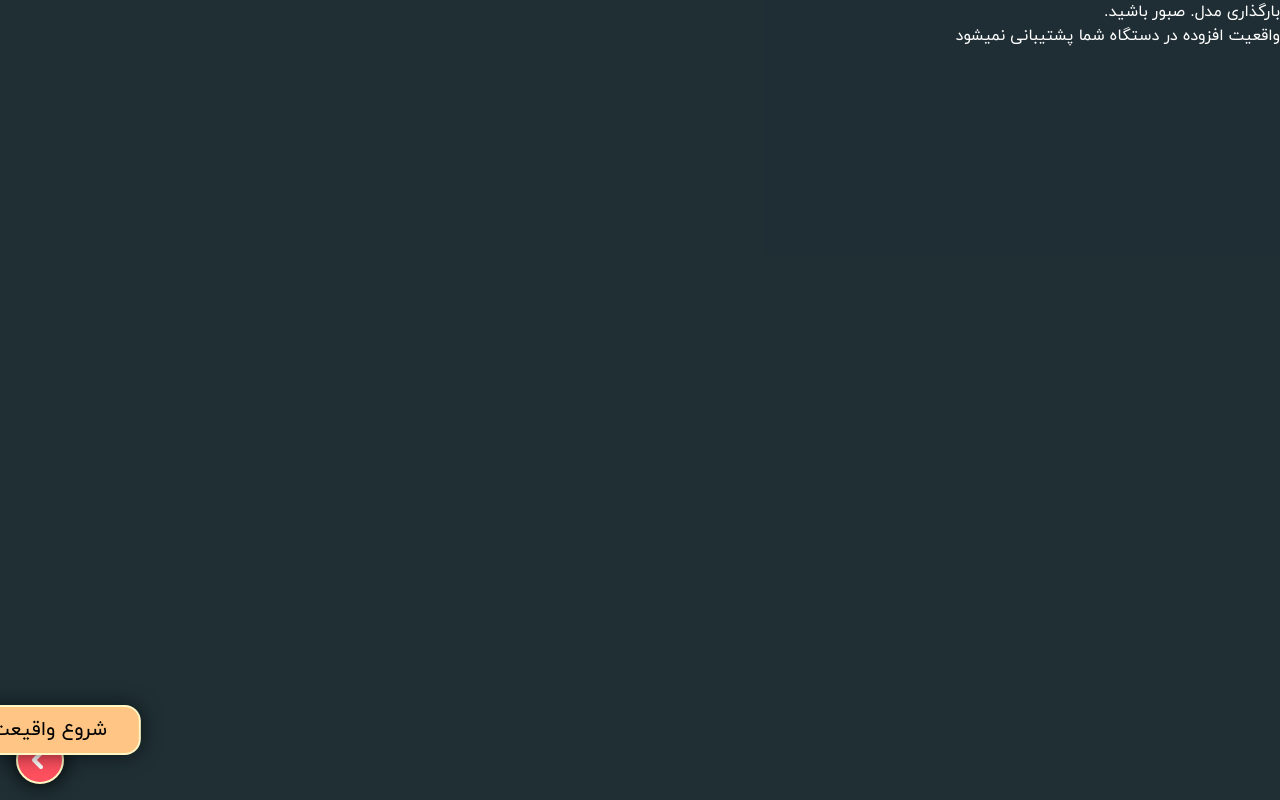
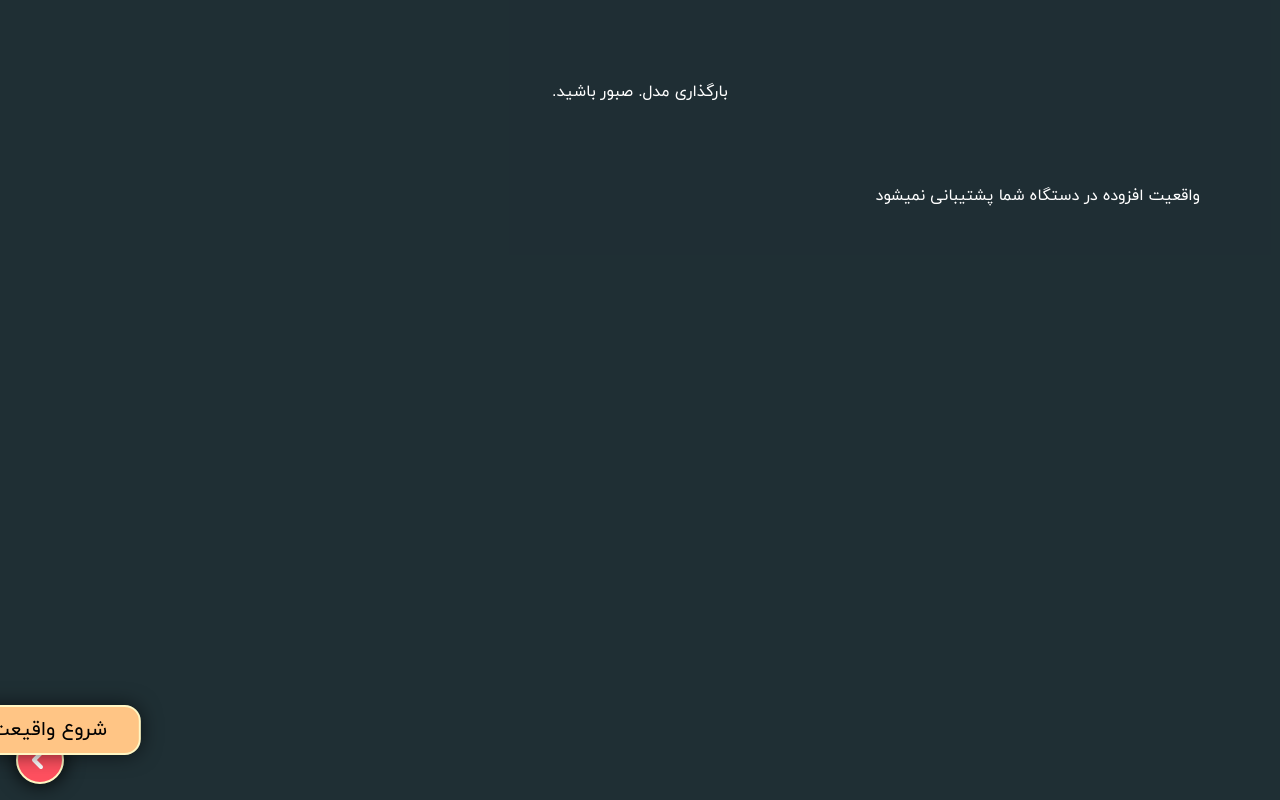
Before and after one commit to sinaAminiNextJs/bazzin, a Next.js app: page /earthThD/earthARcopy in a window 1280 px wide. Built offline with nearby package versions, Linux system fonts and the light colour scheme; a web font is replaced by a local one.

Commit message:
add new style

```diff
--- a/app/earthThD/earthARcopy/page.tsx
+++ b/app/earthThD/earthARcopy/page.tsx
@@ -13,7 +13,8 @@ export default function ARPage() {
   const modelViewerRef = useRef<ModelViewerElement>(null);
 
   return (
-    <section className="relative w-full min-h-screen text-white flex flex-col items-center bg-mybg/96 overflow-hidden">
+    <section className="relative w-full text-white flex justify-center items-center bg-mybg/96 overflow-hidden">
+      <div className="w-full h-screen ">
         {/* @ts-ignore */}
         <model-viewer
           ref={modelViewerRef}
@@ -33,11 +34,16 @@ export default function ARPage() {
           scale="0.05 0.05 0.05" // تغییر مقیاس مدل به نصف
           camera-position="0 1.6 3" // تنظیم موقعیت دوربین
         >
-        <div className="progress-bar hide" slot="progress-bar">
-          <div className="update-bar"></div>
-          <p>بارگذاری مدل. صبور باشید.</p>
+          <div
+            className="flex justify-between items-center m-20"
+            slot="progress-bar"
+          >
+            <p className="mx-auto">بارگذاری مدل. صبور باشید.</p>
           </div>
-        <div id="error" className="hide">
+          <div
+            id="error"
+            className="hide flex justify-between items-center m-20"
+          >
             واقعیت افزوده در دستگاه شما پشتیبانی نمیشود
           </div>
 
@@ -67,6 +73,7 @@ export default function ARPage() {
           </button>
           {/* @ts-ignore */}
         </model-viewer>
+      </div>
       <BackButton pathName="/menu" />
     </section>
   );
```
Lines whose indentation alone changed are shown as unchanged.
